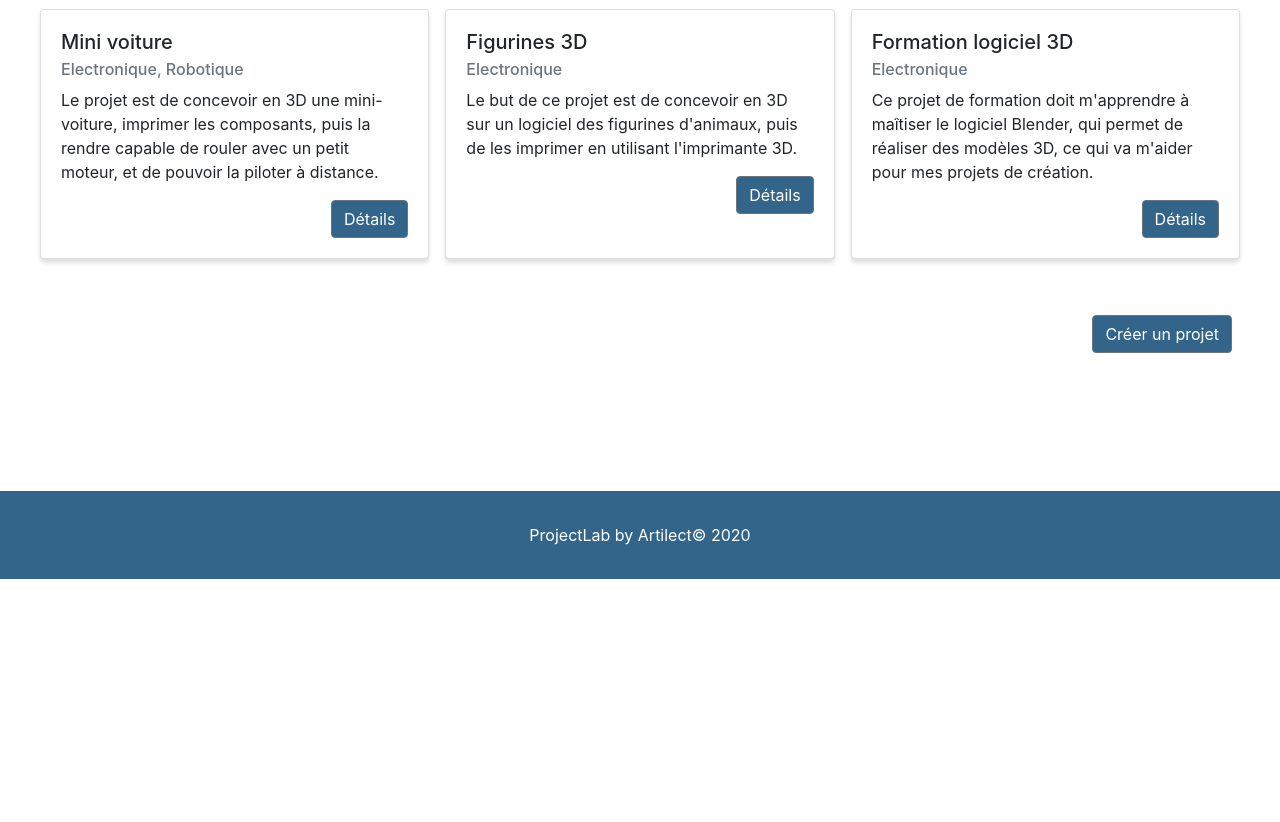
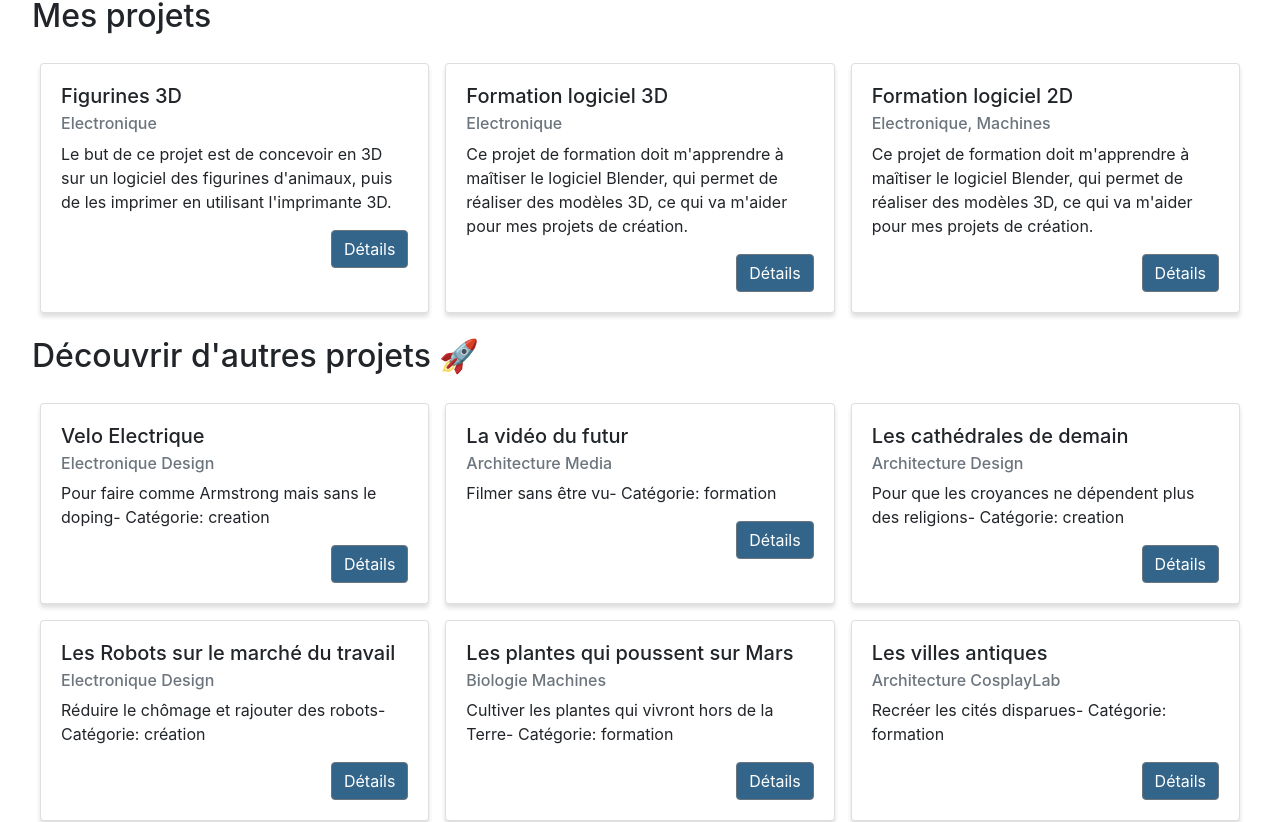
Before and after one commit to emilie-anglade/projectLab, a React (Create React App) app: page /profile in a window 1280 px wide. Shown: the part 797-1619 px from the top of the page. Before the commit the page ends 1376 px from the top, so only its background shows below. Built offline with nearby package versions, Linux system fonts and the light colour scheme.

Commit message:
liste des projets

```diff
--- a/src/components/Card.js
+++ b/src/components/Card.js
@@ -28,18 +28,19 @@ const CardProject = (props) => {
     float: "right",
     backgroundColor: "#33658A"
   }
+  const {name, area, description} = this.props;
 
   return (
+
     <CardDeck style={cardgroup}>
       <Card style={cardbodycss}>
         <CardBody>
-          <CardTitle tag="h5">Mini voiture</CardTitle>
+          <CardTitle tag="h5">{name}</CardTitle>
           <CardSubtitle tag="h6" className="mb-2 text-muted">
-            Electronique, Robotique
+            {area.join(' ')}
           </CardSubtitle>
           <CardText>
-            Le projet est de concevoir en 3D une mini-voiture, imprimer les composants, puis la
-            rendre capable de rouler avec un petit moteur, et de pouvoir la piloter à distance.
+            {description}
           </CardText>
           <Button style={styleButton}>Détails</Button>
         </CardBody>
--- a/src/components/Profile.js
+++ b/src/components/Profile.js
@@ -1,7 +1,7 @@
 import React from 'react';
 import NavbarProject from './Navbar';
 import Footer from './Footer';
-import CardProject from './Card';
+// import CardProject from './Card';
 import PopupProject from './Popup';
 import {
   Button,
@@ -10,6 +10,8 @@ import {
   CardText,
   CardBody,
   CardTitle,
+  CardDeck,
+  CardSubtitle,
   NavLink
 } from 'reactstrap';
 import {Link} from 'react-router-dom';
@@ -19,6 +21,7 @@ import pinceau from './img/pinceau.png';
 import tournevis from './img/tournevis.png';
 import machine from './img/machine.png';
 import crayon from './img/crayon.png';
+import dbprojects from './dbprojects.json';
 
 
 const Profile = () => {
@@ -102,6 +105,24 @@ const Profile = () => {
     backgroundColor: "#33658A"
   }
 
+  const cardgroup = {
+    width: "95%",
+    margin: "auto",
+    "padding-top": "0.25em",
+    display: "flex",
+    "flex-wrap": "wrap"
+  };
+  const cardbodycss = {
+    margin: "0.5em",
+    "min-width": "340px",
+    "box-shadow": "0px 4px 4px rgba(0,0,0,.125)"
+  };
+
+  const styleButtonProject = {
+    float: "right",
+    backgroundColor: "#33658A"
+  }
+
   return (
     <div style={clc}>
       <NavbarProject />
@@ -115,6 +136,14 @@ const Profile = () => {
               height="200"
               src="https://avatars.dicebear.com/api/bottts/artilect.svg?background=%230000ff"/>
               <Button style={flute}>Actualiser mon profil</Button>
+              <PopupProject />
+      <Button style={flute} variant="primary" onClick={() => setModalShow(true)}>
+        Créer un projet
+      </Button>
+      <PopupProject
+        show={modalShow}
+        onHide={() => setModalShow(false)}
+      />
             </div>
           </Media>
           <Media body>
@@ -193,6 +222,7 @@ const Profile = () => {
             />
           </Media>
         </Media>
+
         <div>
       <Card style={cardFriends}>
         <CardBody>
@@ -229,17 +259,69 @@ const Profile = () => {
       </Card>
     </div>
     </div>
+
       <h2 style={titleProject}>Mes projets</h2>
-      <CardProject />
+      <CardDeck style={cardgroup}>
+      <Card style={cardbodycss}>
+        <CardBody>
+          <CardTitle tag="h5">Figurines 3D</CardTitle>
+          <CardSubtitle tag="h6" className="mb-2 text-muted">
+            Electronique
+          </CardSubtitle>
+          <CardText>
+            Le but de ce projet est de concevoir en 3D sur un logiciel des figurines
+            d'animaux, puis de les imprimer en utilisant l'imprimante 3D.
+          </CardText>
+          <Button style={styleButtonProject}>Détails</Button>
+        </CardBody>
+      </Card>
+      <Card style={cardbodycss}>
+        <CardBody>
+          <CardTitle tag="h5">Formation logiciel 3D</CardTitle>
+          <CardSubtitle tag="h6" className="mb-2 text-muted">
+            Electronique
+          </CardSubtitle>
+          <CardText>
+            Ce projet de formation doit m'apprendre à maîtiser le logiciel Blender, qui permet
+            de réaliser des modèles 3D, ce qui va m'aider pour mes projets de création.
+          </CardText>
+          <Button style={styleButtonProject}>Détails</Button>
+        </CardBody>
+      </Card>
+      <Card style={cardbodycss}>
+        <CardBody>
+          <CardTitle tag="h5">Formation logiciel 2D</CardTitle>
+          <CardSubtitle tag="h6" className="mb-2 text-muted">
+            Electronique, Machines
+          </CardSubtitle>
+          <CardText>
+            Ce projet de formation doit m'apprendre à maîtiser le logiciel Blender, qui permet
+            de réaliser des modèles 3D, ce qui va m'aider pour mes projets de création.
+          </CardText>
+          <Button style={styleButtonProject}>Détails</Button>
+        </CardBody>
+      </Card>
+    </CardDeck>
 
-      <PopupProject />
-      <Button style={styleButton} variant="primary" onClick={() => setModalShow(true)}>
-        Créer un projet
-      </Button>
-      <PopupProject
-        show={modalShow}
-        onHide={() => setModalShow(false)}
-      />
+    <h2 style={titleProject}>Découvrir d'autres projets <span role="img" aria-label="rocket">🚀</span></h2>
+    <CardDeck style={cardgroup}>
+      {dbprojects.map((project)=>(
+        <Card style={cardbodycss}>
+        <CardBody>
+          <CardTitle tag="h5">{project.name}</CardTitle>
+          <CardSubtitle tag="h6" className="mb-2 text-muted">
+            {project.area.join(' ')}
+          </CardSubtitle>
+          <CardText>
+            {project.description}
+            - Catégorie: {project.category}
+          </CardText>
+          <Button style={styleButtonProject}>Détails</Button>
+        </CardBody>
+      </Card>
+      ))}
+      </CardDeck>
+
       <Footer/>
     </div>
   )
--- /dev/null
+++ b/src/components/dbprojects.json
@@ -0,0 +1,97 @@
+[
+  {
+  "id":1,
+  "name":"Velo Electrique",
+  "category":"creation",
+  "area":["Electronique", "Design"],
+  "description":"Pour faire comme Armstrong mais sans le doping",
+  "dateBegin":"21/03/2019",
+  "dateEnd":"21/09/2019"
+  },
+  {
+  "id":2,
+  "name":"La vidéo du futur",
+  "category":"formation",
+  "area":["Architecture", "Media"],
+  "description":"Filmer sans être vu",
+  "dateBegin":"01/02/2019",
+  "dateEnd":"21/10/2021"
+  },
+  {
+  "id":3,
+  "name":"Les cathédrales de demain",
+  "category":"creation",
+  "area":["Architecture", "Design"],
+  "description":"Pour que les croyances ne dépendent plus des religions",
+  "dateBegin":"24/12/2020",
+  "dateEnd":"01/05/2021"
+  },
+  {
+  "id":4,
+  "name":"Les Robots sur le marché du travail",
+  "category":"création",
+  "area":["Electronique", "Design"],
+  "description":"Réduire le chômage et rajouter des robots",
+  "dateBegin":"01/07/2025",
+  "dateEnd":"21/10/2026"
+  },
+
+  {
+  "id":5,
+  "name":"Les plantes qui poussent sur Mars",
+  "category":"formation",
+  "area":["Biologie", "Machines"],
+  "description":"Cultiver les plantes qui vivront hors de la Terre",
+  "dateBegin":"07/03/2025",
+  "dateEnd":"21/09/2030"
+  },
+  {
+  "id":6,
+  "name":"Les villes antiques",
+  "category":"formation",
+  "area":["Architecture", "CosplayLab"],
+  "description":"Recréer les cités disparues",
+  "dateBegin":"08/09/2022",
+  "dateEnd":"13/10/2023"
+  },
+
+  {
+  "id":7,
+  "name":"La nourriture sans gluten",
+  "category":"creation",
+  "area":["Biologie", "Media"],
+  "description":"Cuisiner des plats industriels avec des aliments naturels",
+  "dateBegin":"11/08/2030",
+  "dateEnd":"21/09/2031"
+  },
+  {
+  "id":8,
+  "name":"Construire avec de nouveaux matériaux",
+  "category":"formation",
+  "area":["Architecture", "Design"],
+  "description":"Pouvoir loger l’humanité sans réduire nos ressources",
+  "dateBegin":"01/04/2025",
+  "dateEnd":"21/10/2027"
+  },
+
+  {
+  "id":9,
+  "name":"Le retour du climat",
+  "category":"formation",
+  "area":["Biologie", "Machines"],
+  "description":"Les saisons alignées avec les planètes et nos équinoxes",
+  "dateBegin":"21/03/2027",
+  "dateEnd":"21/09/2028"
+  },
+  {
+  "id":10,
+  "name":"Fabriquer et jouer",
+  "category":"création",
+  "area":["Electronique", "Machines"],
+  "description":"Les jouets de nos enfants avec les idées de nos parents",
+  "dateBegin":"09/11/2021",
+  "dateEnd":"07/10/2022"
+  }
+
+
+  ]
```
